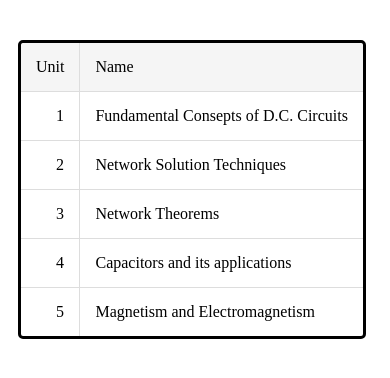
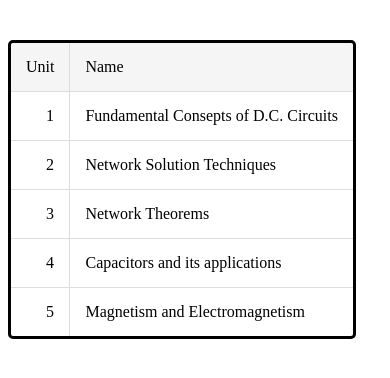
Before and after one commit to PranavMer2006/DCCircuit, a plain HTML site: page index.html in a window 390 px wide. Shown: the part 94-472 px from the top of the page. Drawn offline with Linux system fonts and the light colour scheme.

Commit message:
Update index.html

```diff
--- a/index.html
+++ b/index.html
@@ -48,7 +48,7 @@
 
 </div></div></div>
 
- <div class="container2" style="margin-top:40px; margin-left: 10px; margin-right: 10px;"><div class="row"><div class="col-xs-10 col-xs-offset-1 col-sm-8 col-sm-offset-2 col-md-6 col-md-offset-3">
+ <div class="container2" style="margin-top:40px; margin-left: 0px; margin-right: 0px;"><div class="row"><div class="col-xs-10 col-xs-offset-1 col-sm-8 col-sm-offset-2 col-md-6 col-md-offset-3">
 
 <div class="panel panel-default panel-table">
     <div class="panel-heading">
```
